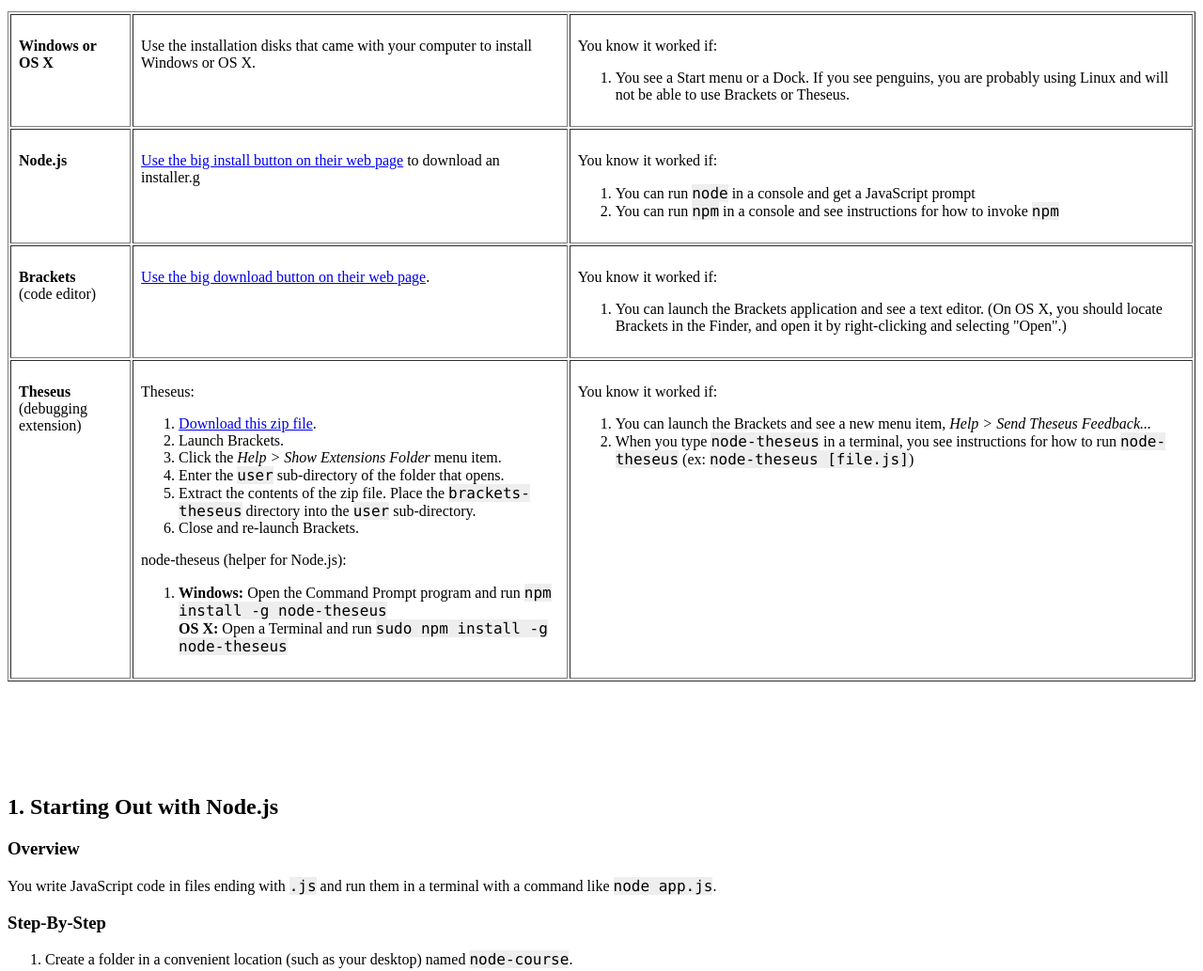
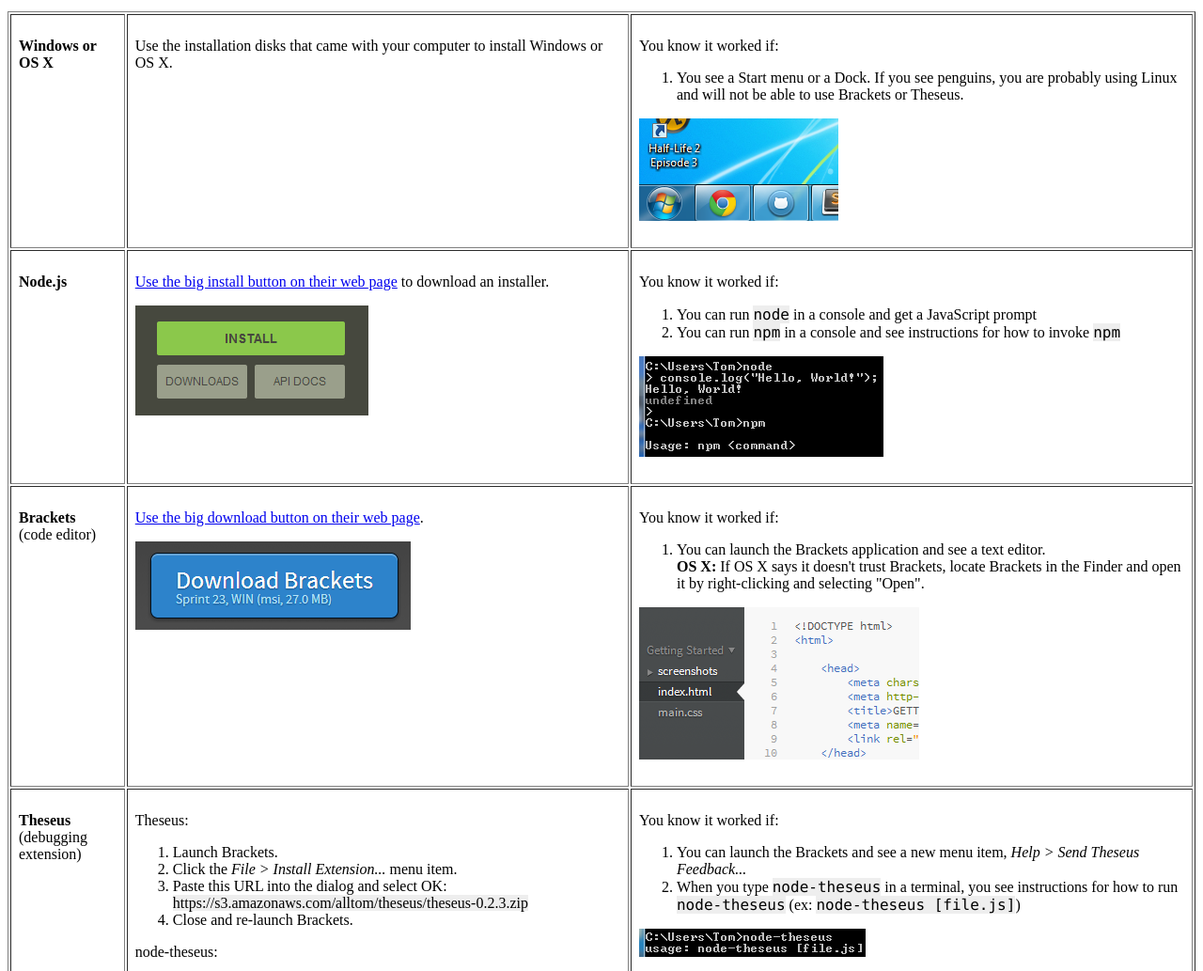
Before and after one commit to alltom/node-course, a plain HTML site: page index.html in a window 1280 px wide. Shown: the part 440-1473 px from the top of the page at 94% size. Drawn offline with Linux system fonts and the light colour scheme.

Commit message:
illustrative installation images

```diff
--- a/index.html
+++ b/index.html
@@ -15,7 +15,7 @@
 	font-family: "Menlo", "Monaco", "Courier New", monospace;
 }
 
-tt {
+tt, .select-all {
 	background: #eee;
 }
 
@@ -107,6 +107,7 @@
 <ol>
 <li>You see a Start menu or a Dock. If you see penguins, you are probably using Linux and will not be able to use Brackets or Theseus.
 </ol>
+<p><img src="images/windows-verify.png" />
 </td>
 </tr>
 
@@ -115,7 +116,8 @@
 <p><strong>Node.js</strong>
 </td>
 <td>
-<p><a href="http://nodejs.org/">Use the big install button on their web page</a> to download an installer.g
+<p><a href="http://nodejs.org/">Use the big install button on their web page</a> to download an installer.
+<p><a href="http://nodejs.org/"><img src="images/nodejs.png" /></a>
 </td>
 <td>
 <p>You know it worked if:
@@ -124,6 +126,7 @@
 <li>You can run <tt>node</tt> in a console and get a JavaScript prompt
 <li>You can run <tt>npm</tt> in a console and see instructions for how to invoke <tt>npm</tt>
 </ol>
+<p><img src="images/nodejs-verify.png" />
 </td>
 </tr>
 
@@ -133,13 +136,16 @@
 </td>
 <td>
 <p><a href="http://download.brackets.io/">Use the big download button on their web page</a>.
+<p><a href="http://download.brackets.io"><img src="images/brackets.png" /></a>
 </td>
 <td>
 <p>You know it worked if:
 
 <ol>
-<li>You can launch the Brackets application and see a text editor. (On OS X, you should locate Brackets in the Finder, and open it by right-clicking and selecting "Open".)
+<li>You can launch the Brackets application and see a text editor.
+	<br /><strong>OS X:</strong> If OS X says it doesn't trust Brackets, locate Brackets in the Finder and open it by right-clicking and selecting "Open".
 </ol>
+<p><img src="images/brackets-verify.png" />
 </td>
 </tr>
 
@@ -150,14 +156,12 @@
 <td>
 <p>Theseus:
 <ol>
-<li><a href="https://s3.amazonaws.com/alltom/theseus/theseus-0.2.3.zip">Download this zip file</a>.
 <li>Launch Brackets.
-<li>Click the <i>Help &gt; Show Extensions Folder</i> menu item.
-<li>Enter the <tt>user</tt> sub-directory of the folder that opens.
-<li>Extract the contents of the zip file. Place the <tt>brackets-theseus</tt> directory into the <tt>user</tt> sub-directory.
+<li>Click the <i>File &gt; Install Extension...</i> menu item.
+<li>Paste this URL into the dialog and select OK: <span class="select-all">https://s3.amazonaws.com/alltom/theseus/theseus-0.2.3.zip</span>
 <li>Close and re-launch Brackets.
 </ol>
-<p>node-theseus (helper for Node.js):
+<p>node-theseus:
 <ol>
 <li><strong>Windows:</strong> Open the Command Prompt program and run <tt>npm install -g node-theseus</tt><br /><strong>OS X:</strong> Open a Terminal and run <tt>sudo npm install -g node-theseus</tt>
 </ol>
@@ -169,6 +173,7 @@
 <li>You can launch the Brackets and see a new menu item, <i>Help &gt; Send Theseus Feedback...</i>
 <li>When you type <tt>node-theseus</tt> in a terminal, you see instructions for how to run <tt>node-theseus</tt> (ex: <tt>node-theseus [file.js]</tt>)
 </ol>
+<p><img src="images/theseus-verify.png" />
 </td>
 </tr>
 
@@ -320,6 +325,20 @@
 
 <script src="jquery.js"></script>
 <script>
+function selectText() {
+	if (document.selection) {
+		var range = document.body.createTextRange();
+		range.moveToElementText(this);
+		range.select();
+	} else if (window.getSelection) {
+		var range = document.createRange();
+		range.selectNode(this);
+		window.getSelection().addRange(range);
+	}
+}
+$(".select-all").on("click", selectText);
+</script>
+<script>
 var $popup = $("<div class='popup' />").appendTo(document.body).hide();
 var popupOwner = undefined;
 
```
Also changed, not shown: images/brackets-verify.png (added), images/brackets.png (added), images/nodejs-verify.png (added), images/nodejs.png (added), images/theseus-installation-location.png (added), images/theseus-menu-item.png (added), images/theseus-verify.png (added), images/windows-verify.png (added).
